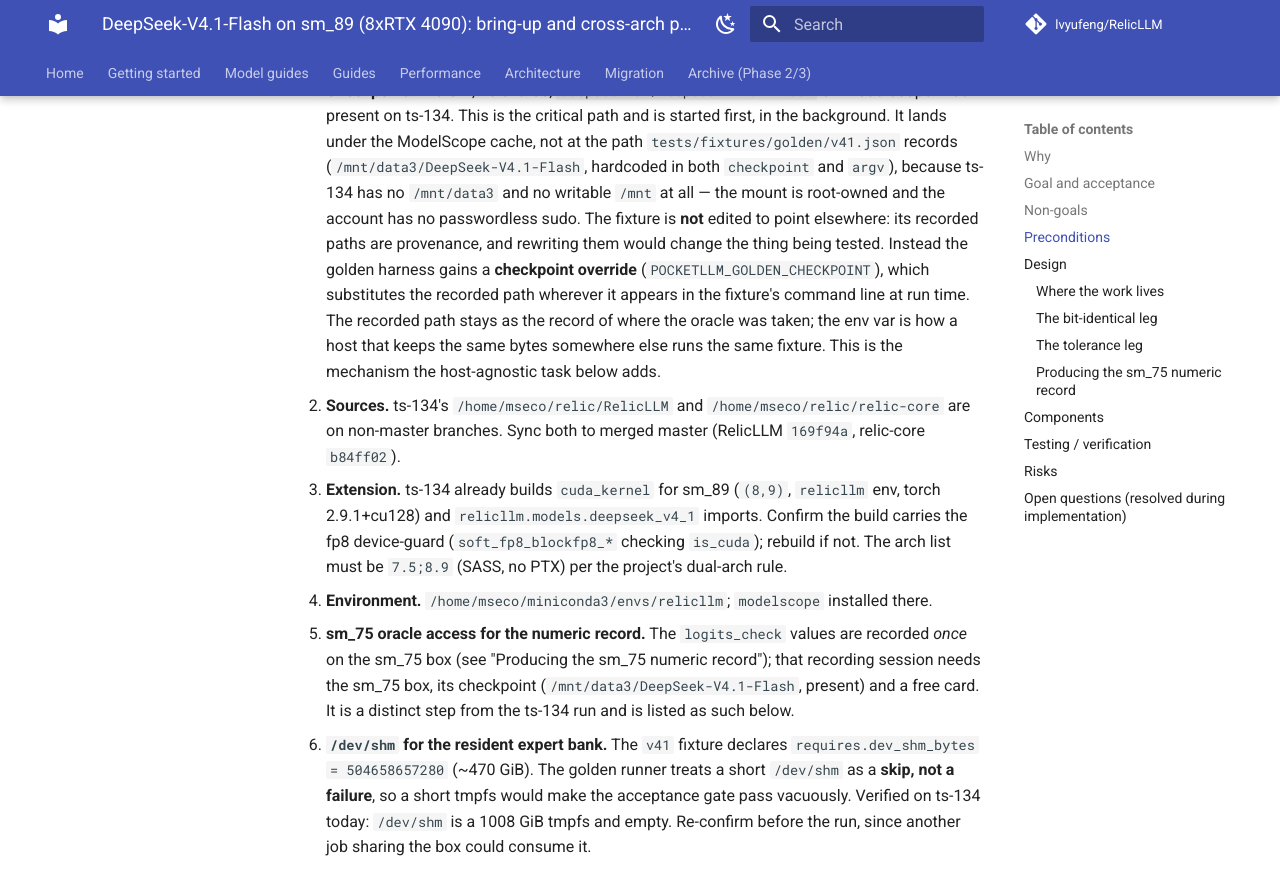
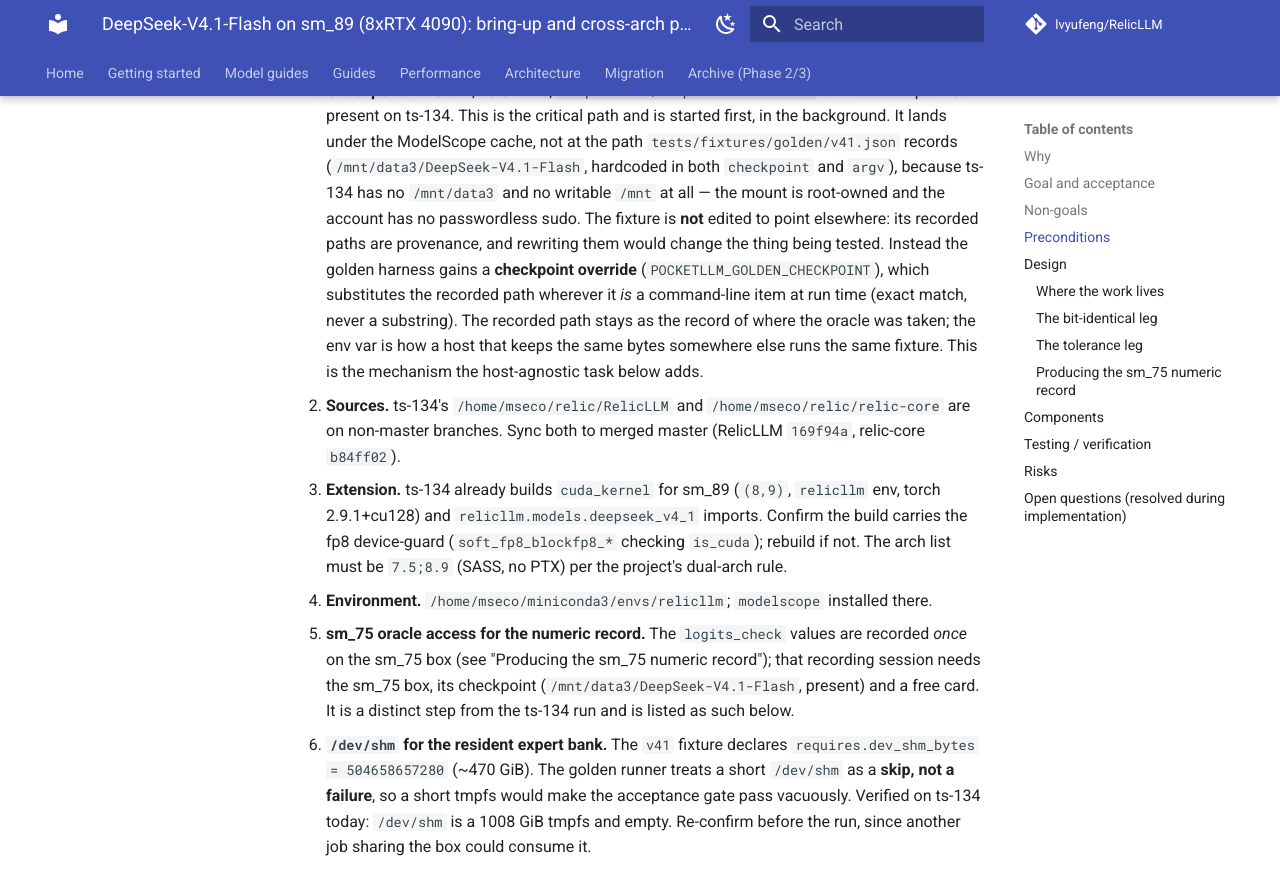
Before and after one commit to lvyufeng/RelicLLM, an MkDocs documentation site: the page built from docs/superpowers/specs/2026-10-09-v41-flash-sm89-design.md, in a window 1280 px wide and 900 px high, scrolled down 1641 px. Shown: the top 895 px of the window. Built offline with MkDocs 1.6.1 and Material for MkDocs 9.7.7, drawn with Linux system fonts in a browser that asks for light colours; comment, search, counter and statistics services are not loaded.

Commit message:
docs: say the checkpoint override matches whole items, not substrings
The helper substitutes exact-equality argv items, so "wherever it appears" is
imprecise in the two places that still said it -- a sibling path that merely
contains the recorded one is a different file and is deliberately left alone.

Co-Authored-By: Claude Code <noreply@anthropic.com>

```diff
--- a/docs/superpowers/specs/2026-10-09-v41-flash-sm89-design.md
+++ b/docs/superpowers/specs/2026-10-09-v41-flash-sm89-design.md
@@ -59,7 +59,8 @@ collapses into the bit-identical leg; if they do not, the size of the gap is the
    passwordless sudo. The fixture is **not** edited to point elsewhere: its recorded paths are
    provenance, and rewriting them would change the thing being tested. Instead the golden harness
    gains a **checkpoint override** (`POCKETLLM_GOLDEN_CHECKPOINT`), which substitutes the recorded
-   path wherever it appears in the fixture's command line at run time. The recorded path stays as
+   path wherever it *is* a command-line item at run time (exact match, never a substring). The
+   recorded path stays as
    the record of where the oracle was taken; the env var is how a host that keeps the same bytes
    somewhere else runs the same fixture. This is the mechanism the host-agnostic task below adds.
 2. **Sources.** ts-134's `/home/mseco/relic/RelicLLM` and `/home/mseco/relic/relic-core` are on
```
Also changed, not shown: 1 other file.
